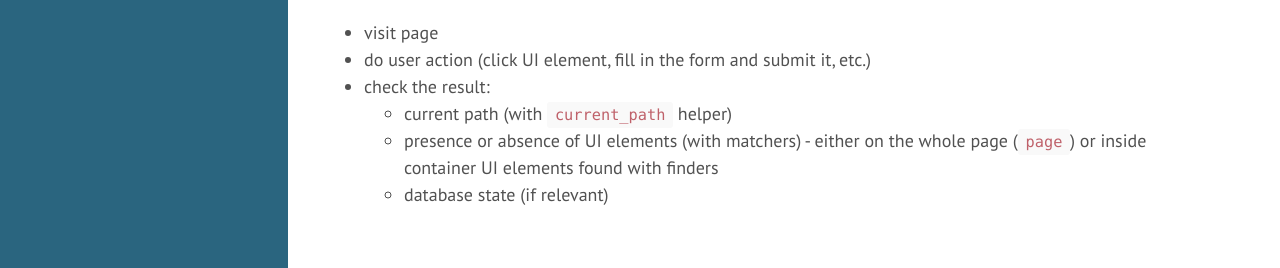
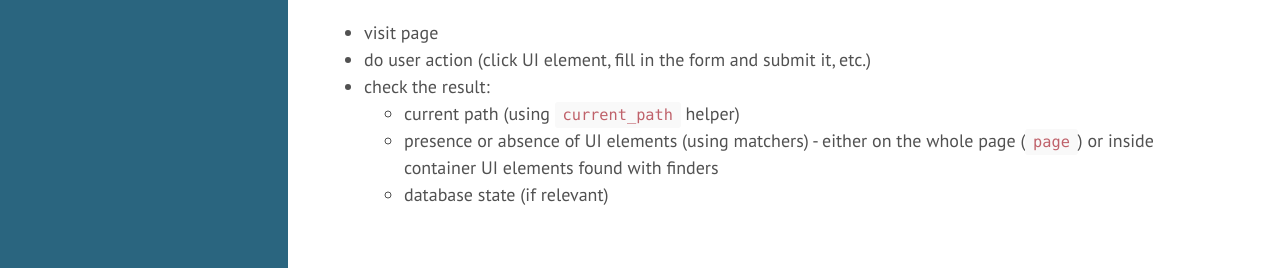
Before and after one commit to tap349/tap349.github.io, a Jekyll site: the page built from _posts/2016-04-09-capybara.md, in a window 1280 px wide and 900 px high, scrolled down 12189 px. Shown: the part 629-897 px from the top of the window. Built offline with Jekyll 4.4.1, drawn with Linux system fonts in a browser that asks for light colours.

Commit message:
update 2016-04-18_02:01:44

```diff
--- a/_posts/2016-04-09-capybara.md
+++ b/_posts/2016-04-09-capybara.md
@@ -561,8 +561,8 @@ steps to implement feature spec:
 - visit page
 - do user action (click UI element, fill in the form and submit it, etc.)
 - check the result:
-  - current path (with `current_path` helper)
-  - presence or absence of UI elements (with matchers) -
+  - current path (using `current_path` helper)
+  - presence or absence of UI elements (using matchers) -
     either on the whole page (`page`) or
     inside container UI elements found with finders
   - database state (if relevant)
```
